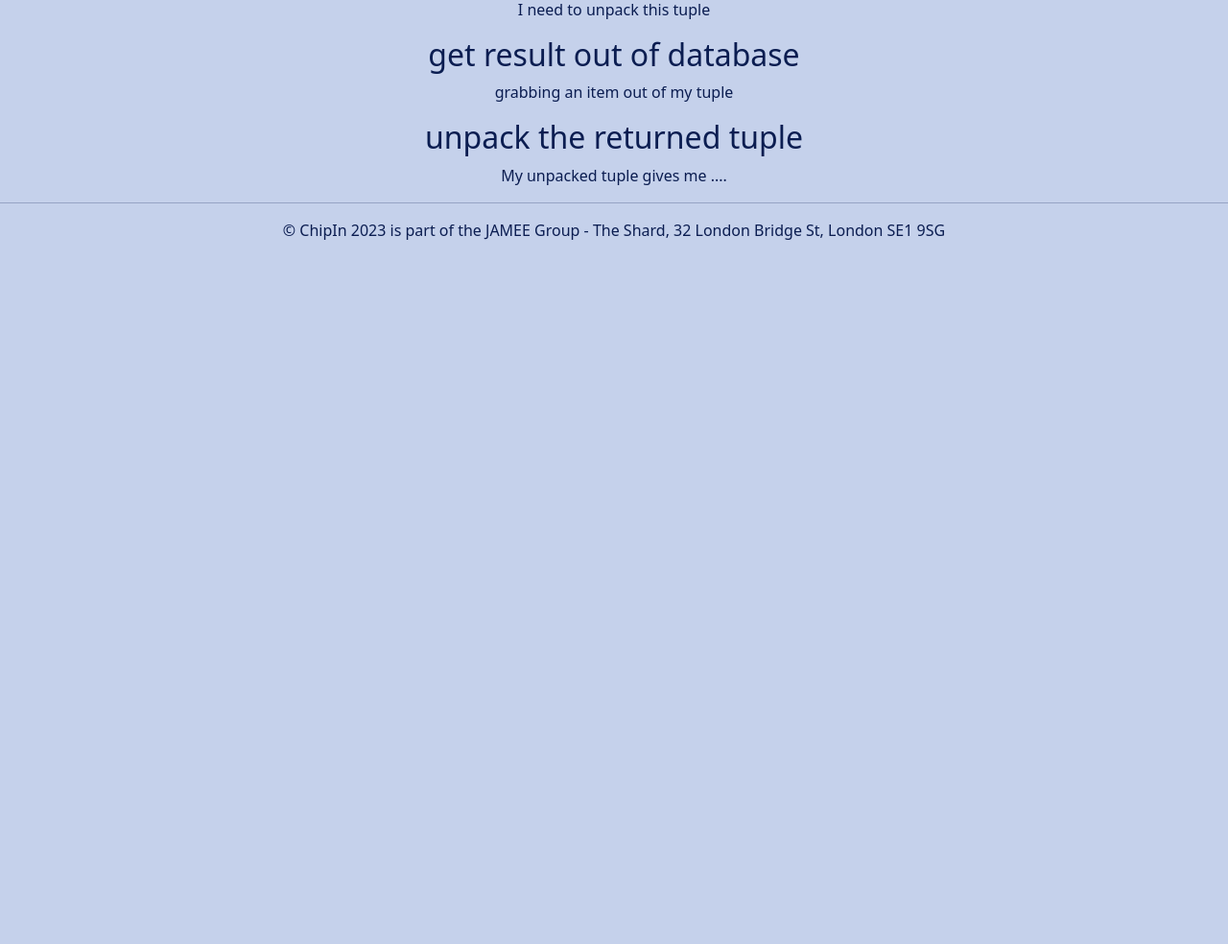
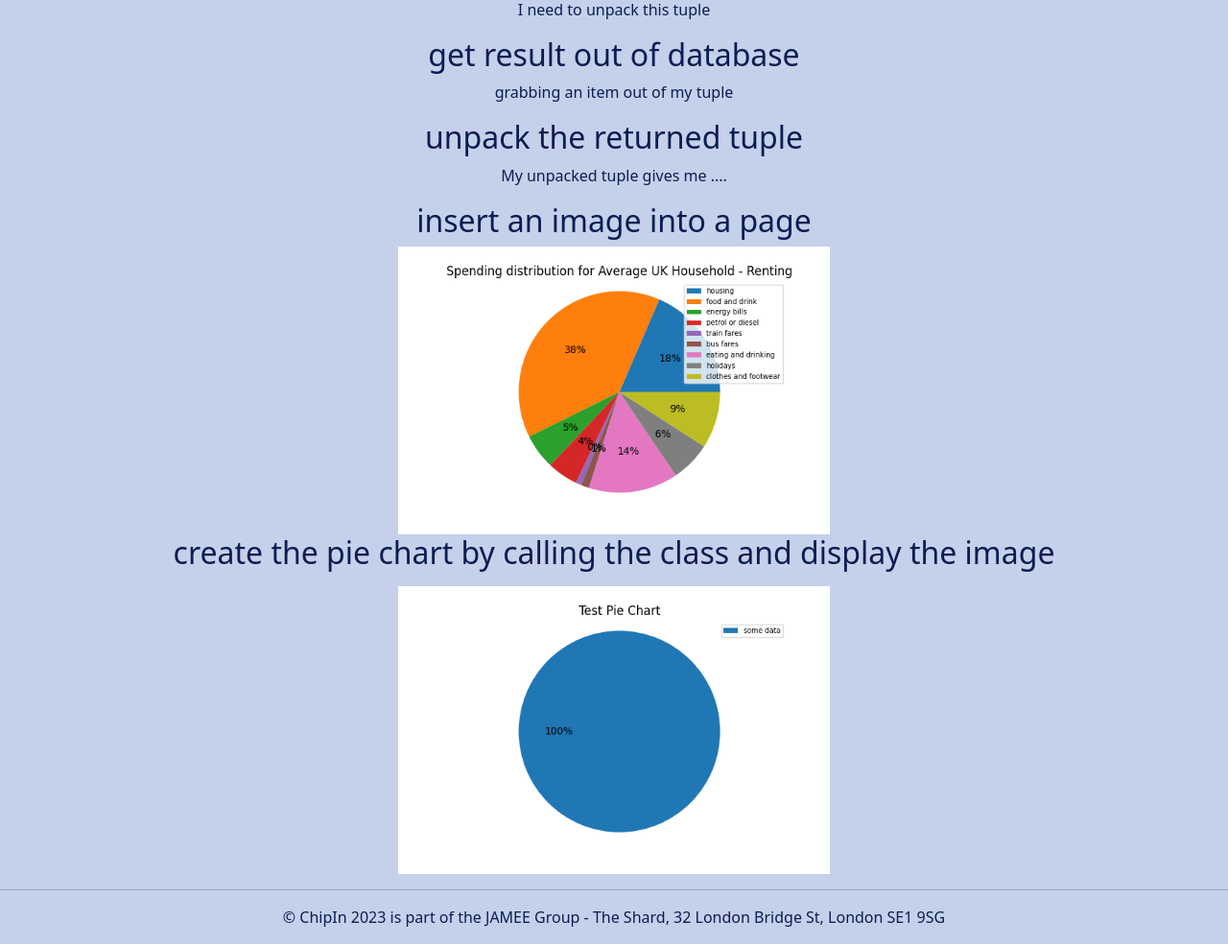
Before and after one commit to annwyl21/jamee, a Flask app: template application/templates/dashboard.html in a window 1280 px wide. Shown: the part 295-1279 px from the top of the page at 96% size. Before the commit the page ends 545 px from the top, so only its background shows below. Run offline with Flask 3, Linux system fonts and the light colour scheme; the template is opened without the code that fills it, so the values that code supplies are empty.

Commit message:
example of image and a working pie chart extracting data from database

```diff
--- a/application/templates/dashboard.html
+++ b/application/templates/dashboard.html
@@ -22,4 +22,12 @@
 {% set value_a = my_data[0] %}
 <p>My unpacked tuple gives me .... {{ value_a }}</p>
 
+<h2>insert an image into a page</h2>
+<img src="{{ url_for('static', filename='images/piechart.png') }}" height='300' width='450' alt="spending pie chart" />
+
+<h2>create the pie chart by calling the class and display the image</h2>
+<p>{{ call_my_class.create_pie(value_a) }}</p>
+<!-- calling the class prints None on the screen because the class method doesn't return anything-->
+<img src="{{ url_for('static', filename='images/piechart1.png') }}" height='300' width='450' alt="spending pie chart" />
+
 {% endblock %}
```
Also changed, not shown: application/routes.py (+24 -0 lines), application/static/images/piechart1.png (added).
